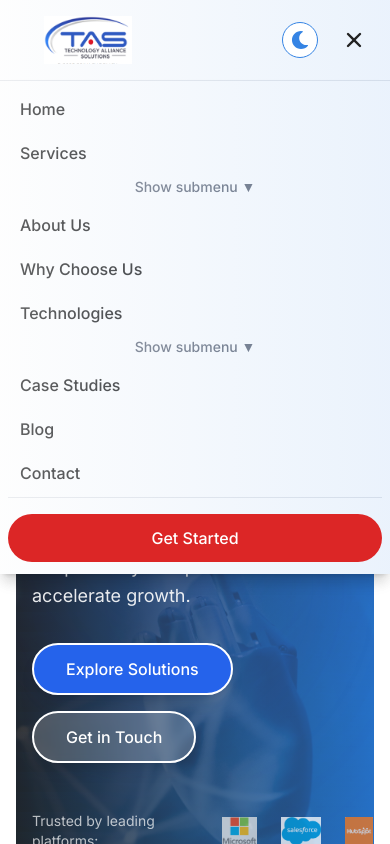
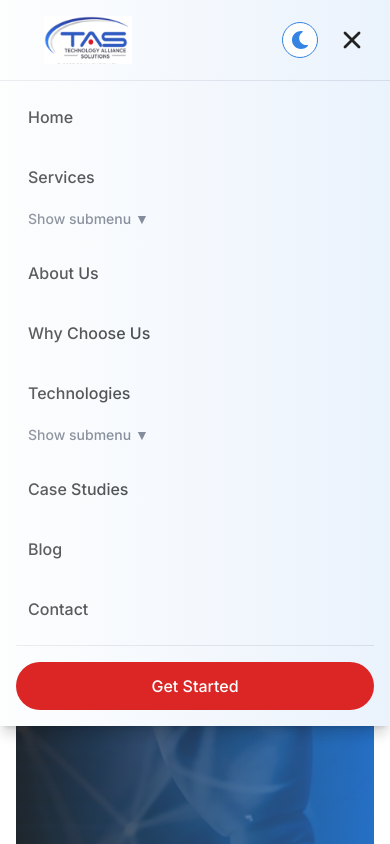
Before and after one commit to mhol1961/tas_vscode, a Next.js app: page / in a window 390 px wide. Both pictures are taken after a click on the button 354 px from the left and 40 px from the top of the page. Shown: the top 844 px of the page. Built offline with nearby package versions, Linux system fonts and the light colour scheme.

Commit message:
Improve mobile responsiveness across site components

```diff
--- a/src/app/layout.tsx
+++ b/src/app/layout.tsx
@@ -17,7 +17,13 @@ export const metadata: Metadata = {
     `${siteMetadata.siteUrl}${siteMetadata.logo}`,
     '/'
   ),
-  keywords: 'CRM implementation, technology integration, marketing automation, tech consulting, system optimization, enterprise solutions, business automation'
+  keywords: 'CRM implementation, technology integration, marketing automation, tech consulting, system optimization, enterprise solutions, business automation',
+  viewport: {
+    width: 'device-width',
+    initialScale: 1,
+    maximumScale: 5,
+    userScalable: true,
+  }
 };
 
 export default function RootLayout({
@@ -28,7 +34,7 @@ export default function RootLayout({
   return (
     <html lang="en">
       {/* Apply the Inter font class and other base styles to the body */}
-      <body className={`${inter.className} bg-background text-foreground flex flex-col min-h-screen`}>
+      <body className={`${inter.className} bg-background text-foreground flex flex-col min-h-screen overflow-x-hidden`}>
         {/* Schema.org JSON-LD structured data */}
         <Script
           id="schema-org-organization"
@@ -56,7 +62,7 @@ export default function RootLayout({
           })}
         />
         <Navbar />
-        <main className="flex-grow container mx-auto px-4 py-8">
+        <main className="flex-grow container mx-auto px-4 sm:px-6 lg:px-8 py-6 sm:py-8">
           {children}
         </main>
         <Footer />
--- a/src/app/page.tsx
+++ b/src/app/page.tsx
@@ -87,7 +87,7 @@ export default function Home() {
     <PageLayout>
       <main className="flex-1">
         {/* Hero Section */}
-        <section className="relative h-screen overflow-hidden">
+        <section className="relative min-h-screen overflow-hidden">
           {/* Background image with overlay */}
           <div className="absolute inset-0 z-0">
             <Image
@@ -134,25 +134,25 @@ export default function Home() {
               <div className="grid md:grid-cols-2 gap-8 items-center">
                 {/* Left column: Text content */}
                 <motion.div
-                  className="text-white md:pr-8"
+                  className="text-white md:pr-8 pt-16 md:pt-0"
                   initial={{ opacity: 0, x: -30 }}
                   animate={{ opacity: 1, x: 0 }}
                   transition={{ duration: 0.8, delay: 0.2 }}
                 >
-                  <h5 className="text-blue-300 font-medium tracking-wider mb-3 uppercase text-sm inline-flex items-center">
+                  <h5 className="text-blue-300 font-medium tracking-wider mb-3 uppercase text-xs sm:text-sm inline-flex items-center">
                     <span className="w-5 h-[2px] bg-blue-400 mr-2"></span>
                     TECHNOLOGY ALLIANCE SOLUTIONS
                   </h5>
-                  <h1 className="text-4xl sm:text-5xl md:text-6xl font-bold leading-tight mb-6 font-heading">
+                  <h1 className="text-3xl sm:text-5xl md:text-6xl font-bold leading-tight mb-6 font-heading">
                     Transforming Business
                     <span className="bg-clip-text text-transparent bg-gradient-to-r from-blue-300 to-blue-500 block mt-1">Through Technology</span>
                   </h1>
 
-                  <p className="text-lg text-white/90 mb-8 max-w-xl leading-relaxed">
+                  <p className="text-base sm:text-lg text-white/90 mb-8 max-w-xl leading-relaxed">
                     Enterprise-grade CRM implementation, system integration, and marketing automation expertise to optimize your operations and accelerate growth.
                   </p>
 
-                  <div className="flex flex-wrap gap-4">
+                  <div className="flex flex-col sm:flex-row gap-4">
                     <Link href="/services">
                       <AnimatedButton className="bg-blue-600 hover:bg-blue-700 text-white border-white border-2 shadow-lg">
                         Explore Solutions
@@ -166,9 +166,9 @@ export default function Home() {
                   </div>
 
                   {/* Trust indicators */}
-                  <div className="mt-12 flex items-center">
-                    <span className="text-white/70 text-sm mr-4">Trusted by leading platforms:</span>
-                    <div className="flex items-center space-x-6">
+                  <div className="mt-8 sm:mt-12">
+                    <span className="text-white/70 text-sm block sm:inline mr-4 mb-2 sm:mb-0">Trusted by leading platforms:</span>
+                    <div className="flex items-center space-x-6 mt-3 sm:mt-0 sm:inline-flex">
                       <Image src="/images/photos/Microsoft_logo.png" alt="Microsoft" width={90} height={30} className="opacity-75 hover:opacity-100 transition-opacity h-7 w-auto object-contain" />
                       <Image src="/images/photos/Salesforce_logo.png" alt="Salesforce" width={90} height={30} className="opacity-75 hover:opacity-100 transition-opacity h-7 w-auto object-contain" />
                       <Image src="/images/photos/Hubspot_logo.png" alt="HubSpot" width={90} height={30} className="opacity-75 hover:opacity-100 transition-opacity h-7 w-auto object-contain" />
@@ -273,7 +273,7 @@ export default function Home() {
               </motion.p>
             </div>
 
-            <div className="grid md:grid-cols-2 lg:grid-cols-3 gap-8">
+            <div className="grid grid-cols-1 sm:grid-cols-2 lg:grid-cols-3 gap-6 md:gap-8">
               {features.slice(0, 6).map((feature, index) => {
                 const variants = ['primary', 'secondary', 'gradient', 'outline'];
                 const variant = variants[index % variants.length] as 'primary' | 'secondary' | 'gradient' | 'outline';
@@ -332,11 +332,11 @@ export default function Home() {
         </AnimatedSection>
 
         {/* Technology Integration Section */}
-        <AnimatedSection className="py-20 bg-primary-slate text-white relative overflow-hidden">
+        <AnimatedSection className="py-16 md:py-20 bg-primary-slate text-white relative overflow-hidden">
           <div className="absolute inset-0 bg-grid-pattern opacity-[0.05] pointer-events-none"></div>
 
           <div className="max-w-7xl mx-auto px-4 sm:px-6 lg:px-8 relative z-10">
-            <div className="grid md:grid-cols-2 gap-12 items-center">
+            <div className="grid grid-cols-1 md:grid-cols-2 gap-10 md:gap-12 items-center">
               <motion.div
                 initial={{ opacity: 0, x: -20 }}
                 whileInView={{ opacity: 1, x: 0 }}
@@ -465,7 +465,7 @@ export default function Home() {
               </p>
             </div>
 
-            <div className="grid md:grid-cols-2 lg:grid-cols-4 gap-6">
+            <div className="grid grid-cols-1 sm:grid-cols-2 lg:grid-cols-4 gap-6">
               {businessServices.map((service, index) => (
                 <Link href={service.link} key={service.name}>
                   <motion.div
@@ -530,7 +530,7 @@ export default function Home() {
               </motion.p>
             </div>
 
-            <div className="grid md:grid-cols-2 lg:grid-cols-3 gap-8">
+            <div className="grid grid-cols-1 sm:grid-cols-2 lg:grid-cols-3 gap-6 md:gap-8">
               {testimonials.map((testimonial, index) => (
                 <motion.div
                   key={testimonial.name}
@@ -597,7 +597,7 @@ export default function Home() {
               Let our team of experts help you implement, integrate, and optimize your technology solutions for maximum business impact.
             </motion.p>
 
-            <div className="flex flex-col sm:flex-row gap-4 justify-center">
+            <div className="flex flex-col sm:flex-row gap-4 justify-center w-full sm:w-auto">
               <Link href="/contact">
                 <AnimatedButton className="bg-blue-600 text-white hover:bg-blue-700 border-none shadow-md">
                   Book a Consultation
@@ -612,7 +612,7 @@ export default function Home() {
             </div>
 
             {/* Stats section */}
-            <div className="mt-16 grid grid-cols-1 md:grid-cols-3 gap-8">
+            <div className="mt-16 grid grid-cols-1 sm:grid-cols-3 gap-6 md:gap-8">
               {[
                 { value: '200+', label: 'Clients Served' },
                 { value: '95%', label: 'Client Satisfaction' },
--- a/src/components/layout/Footer.tsx
+++ b/src/components/layout/Footer.tsx
@@ -29,7 +29,7 @@ const Footer = () => {
 
       {/* Main Footer Content */}
       <motion.div
-        className="max-w-7xl mx-auto px-4 sm:px-6 lg:px-8 py-16 grid grid-cols-1 md:grid-cols-2 lg:grid-cols-4 gap-8 relative z-10"
+        className="max-w-7xl mx-auto px-6 sm:px-6 lg:px-8 py-12 sm:py-16 grid grid-cols-1 sm:grid-cols-2 lg:grid-cols-4 gap-8 sm:gap-6 lg:gap-8 relative z-10"
         variants={containerVariants}
         initial="hidden"
         whileInView="visible"
@@ -53,12 +53,12 @@ const Footer = () => {
               <span>(404) 205-8405</span>
             </div>
           </div>
-          <div className="flex space-x-4 pt-2">
+          <div className="flex flex-wrap gap-4 pt-2">
             <motion.a
               href="https://linkedin.com/company/technology-alliance-solutions"
               target="_blank"
               rel="noopener noreferrer"
-              className="text-primary-blue hover:text-white transition-colors"
+              className="text-primary-blue hover:text-white transition-colors touch-manipulation"
               whileHover={{ scale: 1.2, rotate: 5 }}
               whileTap={{ scale: 0.9 }}
               aria-label="LinkedIn"
@@ -69,7 +69,7 @@ const Footer = () => {
               href="https://twitter.com/tech_alliance"
               target="_blank"
               rel="noopener noreferrer"
-              className="text-primary-blue hover:text-white transition-colors"
+              className="text-primary-blue hover:text-white transition-colors touch-manipulation"
               whileHover={{ scale: 1.2, rotate: 5 }}
               whileTap={{ scale: 0.9 }}
               aria-label="Twitter"
@@ -168,11 +168,11 @@ const Footer = () => {
 
         {/* Newsletter */}
         <motion.div className="space-y-4" variants={itemVariants}>
-          <h3 className="text-xl font-bold text-primary-blue">Subscribe to Updates</h3>
-          <p className="text-sm text-gray-300">
+          <h3 className="text-xl font-bold text-primary-blue mt-2 sm:mt-0">Subscribe to Updates</h3>
+          <p className="text-sm text-gray-300 mt-2">
             Stay informed about our latest AI tools, marketing strategies, and industry insights.
           </p>
-          <form className="space-y-4">
+          <form className="space-y-4 mt-4">
             <div className="space-y-2">
               <label htmlFor="subscribe-email" className="text-sm font-medium text-white mb-1 block">
                 Email Address:
@@ -188,7 +188,8 @@ const Footer = () => {
                   focus:outline-none focus:ring-2 focus:ring-blue-400 focus:border-blue-400
                   text-white placeholder-gray-400
                   shadow-md dark:shadow-lg dark:shadow-blue-500/20
-                  transition-all duration-200"
+                  transition-all duration-200
+                  text-base"
                   required
                 />
                 {/* Subtle highlight effect */}
@@ -203,7 +204,8 @@ const Footer = () => {
             <motion.button
               type="submit"
               className="w-full bg-green-600 hover:bg-green-500 text-white font-semibold py-3 px-4 rounded-md
-              transition-all duration-200 shadow-md hover:shadow-lg border border-green-500/30"
+              transition-all duration-200 shadow-md hover:shadow-lg border border-green-500/30
+              touch-manipulation text-base"
               whileHover={{ scale: 1.02 }}
               whileTap={{ scale: 0.98 }}
             >
@@ -214,8 +216,8 @@ const Footer = () => {
       </motion.div>
 
       {/* Copyright */}
-      <div className="bg-primary-slate py-4 relative z-10">
-        <div className="max-w-7xl mx-auto px-4 sm:px-6 lg:px-8 flex flex-col md:flex-row justify-between items-center text-sm text-gray-300">
+      <div className="bg-primary-slate py-5 relative z-10">
+        <div className="max-w-7xl mx-auto px-6 sm:px-6 lg:px-8 flex flex-col sm:flex-row justify-between items-center text-sm text-gray-300">
           <motion.p
             initial={{ opacity: 0 }}
             whileInView={{ opacity: 1 }}
@@ -225,7 +227,7 @@ const Footer = () => {
             &copy; {new Date().getFullYear()} Technology Alliance Solutions, INC. All rights reserved.
           </motion.p>
           <motion.div
-            className="flex space-x-4 mt-2 md:mt-0"
+            className="flex flex-wrap justify-center sm:justify-start gap-x-6 gap-y-2 mt-4 sm:mt-0"
             initial={{ opacity: 0 }}
             whileInView={{ opacity: 1 }}
             transition={{ delay: 0.7 }}
--- a/src/components/layout/Navbar.tsx
+++ b/src/components/layout/Navbar.tsx
@@ -248,16 +248,17 @@ export default function Navbar() {
           </div>
 
           {/* Mobile menu button */}
-          <div className="md:hidden flex items-center space-x-4">
+          <div className="md:hidden flex items-center space-x-3">
             <FinalDarkModeToggle />
             <button
               onClick={() => setIsMobileMenuOpen(!isMobileMenuOpen)}
-              className="inline-flex items-center justify-center p-2 rounded-full text-primary-navy dark:text-white hover:text-primary-blue dark:hover:text-primary-red hover:bg-primary-light/50 focus:outline-none transition-all duration-150 hover:scale-105" // Updated mobile button dark hover
+              className="inline-flex items-center justify-center p-2 rounded-full text-primary-navy dark:text-white hover:text-primary-blue dark:hover:text-primary-red hover:bg-primary-light/50 focus:outline-none transition-all duration-150 hover:scale-105 touch-manipulation"
+              aria-label={isMobileMenuOpen ? "Close menu" : "Open menu"}
             >
               {isMobileMenuOpen ? (
-                <HiX className="block h-6 w-6" />
+                <HiX className="block h-7 w-7" />
               ) : (
-                <HiMenu className="block h-6 w-6" />
+                <HiMenu className="block h-7 w-7" />
               )}
             </button>
           </div>
@@ -275,18 +276,18 @@ export default function Navbar() {
             className="md:hidden bg-white shadow-lg border-t border-gray-200 dark:border-gray-700"
             // Removed inline style, now controlled by useEffect
           >
-            <div className="px-2 pt-2 pb-3 space-y-1">
+            <div className="px-4 pt-3 pb-4 space-y-3">
               {navigation.map((item) => (
                 <div key={item.name}>
                   {item.submenu ? (
                     <>
                       <div className="flex flex-col">
-                        <Link href={item.href} className="text-primary-navy dark:text-white hover:text-primary-blue dark:hover:text-primary-red block px-3 py-2 text-base font-medium">
+                        <Link href={item.href} className="text-primary-navy dark:text-white hover:text-primary-blue dark:hover:text-primary-red block px-3 py-3 text-base font-medium">
                           {item.name}
                         </Link>
                         <button
                           onClick={() => setActiveDropdown(activeDropdown === item.name ? null : item.name)}
-                          className="text-gray-500 dark:text-gray-400 text-sm font-medium px-3 py-1"
+                          className="text-gray-500 dark:text-gray-400 text-sm font-medium px-3 py-2 flex items-center justify-between w-full"
                         >
                           Show submenu {activeDropdown === item.name ? '▲' : '▼'}
                         </button>
@@ -302,7 +303,7 @@ export default function Navbar() {
                             <Link
                               key={subItem.name}
                               href={subItem.href}
-                              className="text-primary-navy dark:text-white hover:text-primary-blue dark:hover:text-primary-red block px-3 py-2 text-sm" // Updated mobile dropdown dark text/hover
+                              className="text-primary-navy dark:text-white hover:text-primary-blue dark:hover:text-primary-red block px-3 py-3 text-sm touch-manipulation" // Updated mobile dropdown dark text/hover
                             >
                               {subItem.name}
                             </Link>
@@ -313,7 +314,7 @@ export default function Navbar() {
                   ) : (
                     <Link
                       href={item.href}
-                      className="text-primary-navy dark:text-white hover:text-primary-blue dark:hover:text-primary-red block px-3 py-2 text-base font-medium" // Updated mobile menu dark text/hover
+                      className="text-primary-navy dark:text-white hover:text-primary-blue dark:hover:text-primary-red block px-3 py-3 text-base font-medium touch-manipulation" // Updated mobile menu dark text/hover
                     >
                       {item.name}
                     </Link>
@@ -321,7 +322,7 @@ export default function Navbar() {
                 </div>
               ))}
               {/* CTA Button for Mobile Menu */}
-              <div className="mt-4 pt-4 border-t border-gray-200 dark:border-gray-700">
+              <div className="mt-6 pt-4 border-t border-gray-200 dark:border-gray-700">
                 {/* Wrap AnimatedButton in Link for navigation */}
                 <Link href="/contact" passHref>
                   <AnimatedButton
```
